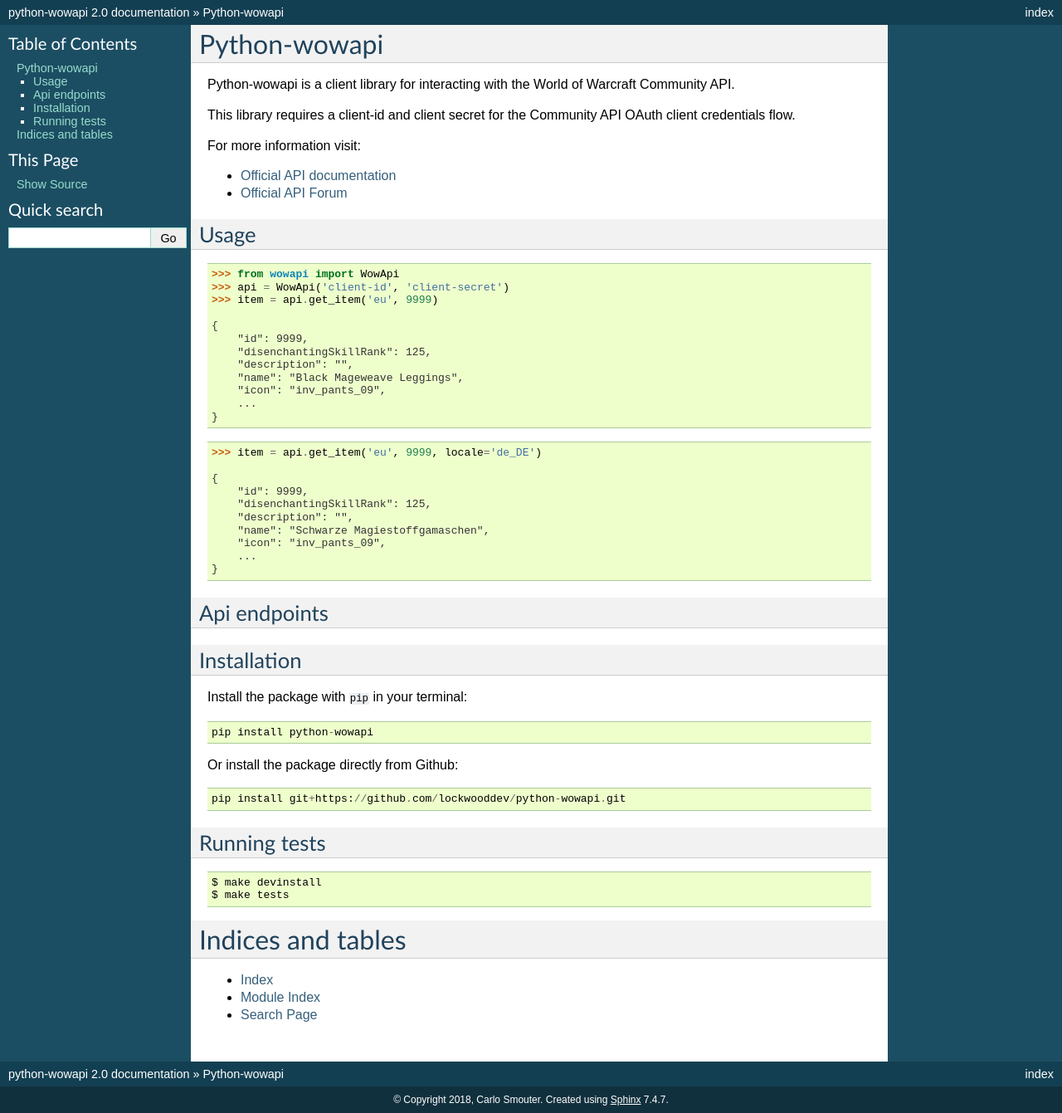
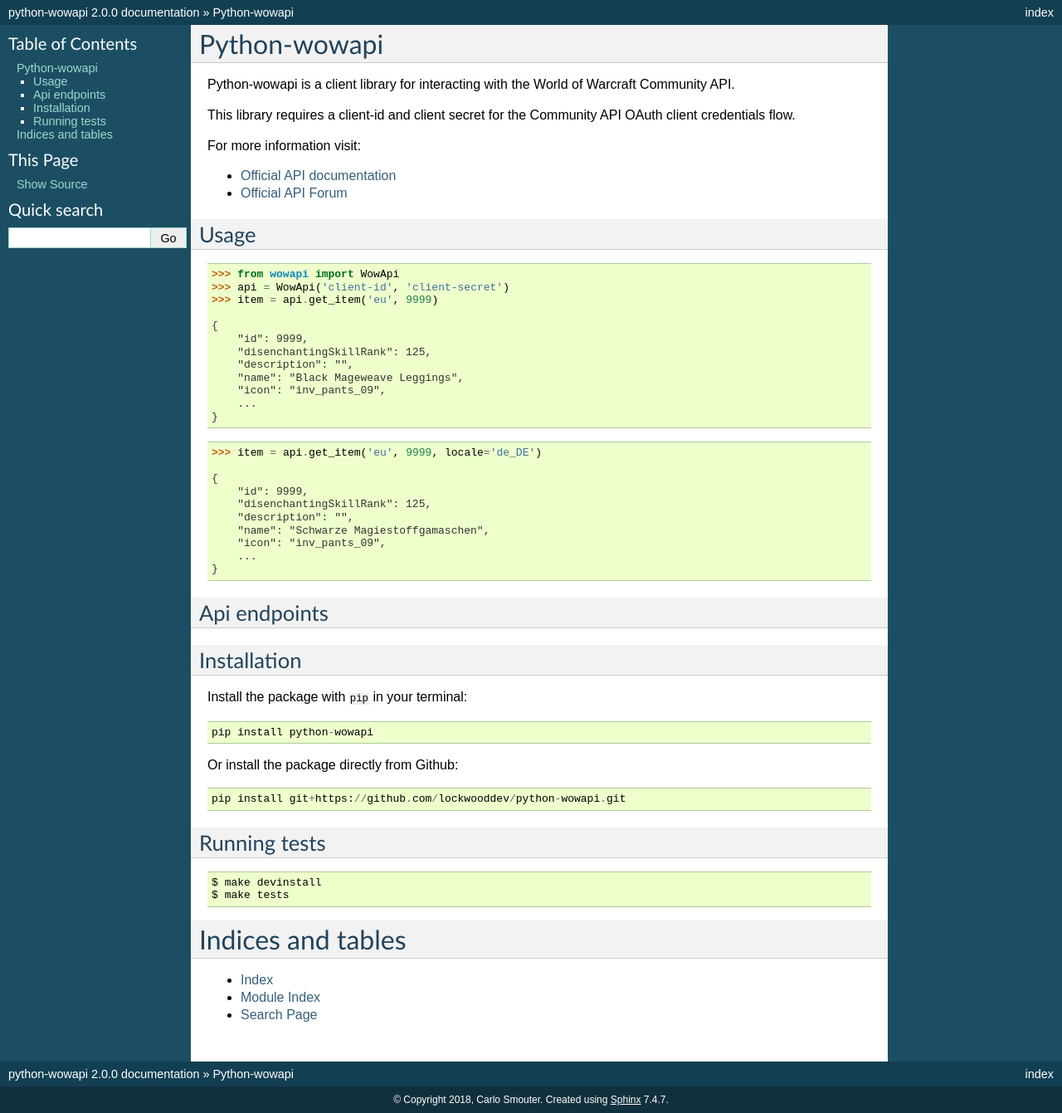
Before and after one commit to lockwooddev/python-wowapi, a Sphinx documentation site: the page built from docs/index.rst, in a window 1280 px wide. Shown: the whole page at 83% size. Built offline with Sphinx 7.4.7, drawn with Linux system fonts in a browser that asks for light colours; pages that are not in the unit, such as notebooks, are missing from menus.

Commit message:
Add semantic versioning

```diff
--- a/docs/conf.py
+++ b/docs/conf.py
@@ -51,9 +51,9 @@
 # built documents.
 #
 # The short X.Y version.
-version = '2.0'
+version = '2.0.0'
 # The full version, including alpha/beta/rc tags.
-release = '2.0'
+release = '2.0.0'
 
 # The language for content autogenerated by Sphinx. Refer to documentation
 # for a list of supported languages.
--- a/setup.py
+++ b/setup.py
@@ -3,7 +3,7 @@
 from setuptools import setup
 
 
-__version__ = '2.0'
+__version__ = '2.0.0'
 
 
 def read(*parts):
```
Also changed, not shown: CHANGELOG.md (+1 -1 lines).
